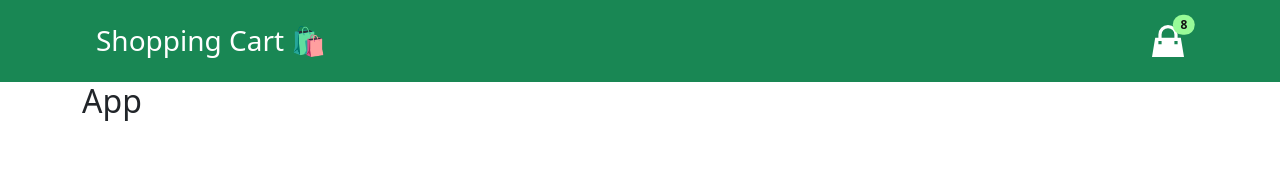
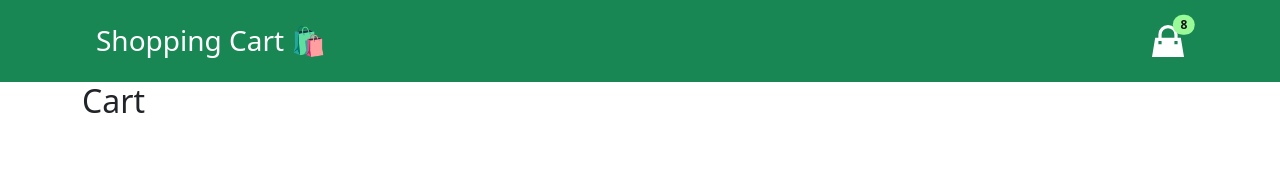
Before and after one commit to scrumpygeo/cart, a React (Create React App) app: page / in a window 1280 px wide. Shown: the top 172 px of the page. Built offline with nearby package versions, Linux system fonts and the light colour scheme.

Commit message:
add Cart, CartContainer, context and reducer framework

```diff
--- a/src/App.js
+++ b/src/App.js
@@ -1,3 +1,4 @@
+import CartContainer from "./CartContainer";
 import Navbar from "./Navbar";
 
 function App() {
@@ -5,7 +6,7 @@ function App() {
     <main >
       <Navbar />
       <div className="container">
-        <h2>App</h2>
+        <h2><CartContainer /></h2>
       </div>
 
     </main>
--- /dev/null
+++ b/src/Cart.js
@@ -0,0 +1,9 @@
+import React from 'react'
+
+const Cart = () => {
+  return (
+    <div>Cart</div>
+  )
+}
+
+export default Cart
--- /dev/null
+++ b/src/CartContainer.js
@@ -0,0 +1,10 @@
+import React from 'react'
+import Cart from './Cart'
+
+const CartContainer = () => {
+  return (
+    <div><Cart /></div>
+  )
+}
+
+export default CartContainer
```
Also changed, not shown: src/context.js (added), src/reducer.js (added).
